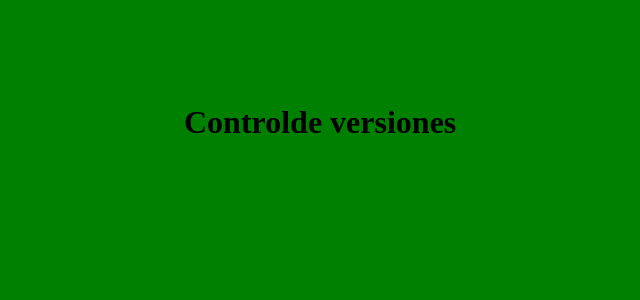
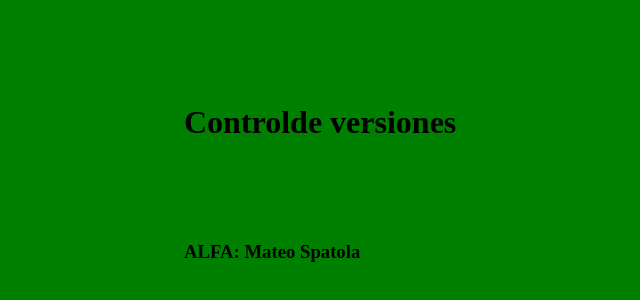
Before and after one commit to EzequielMonson/TP_SO_I4_Equipo_116, a plain HTML site: page index.html in a window 1280 px wide. Shown: the part 96-396 px from the top of the page, without its empty margins (116-756 px from the left). Drawn offline with Linux system fonts and the light colour scheme.

Commit message:
Agrego mi nombre y apellido a index.html

```diff
--- a/index.html
+++ b/index.html
@@ -8,5 +8,6 @@
     </head>
 <body>
     <h1>Controlde versiones</h1>
+    <h3>ALFA: Mateo Spatola</h3>
 </body>
 </html>
```
